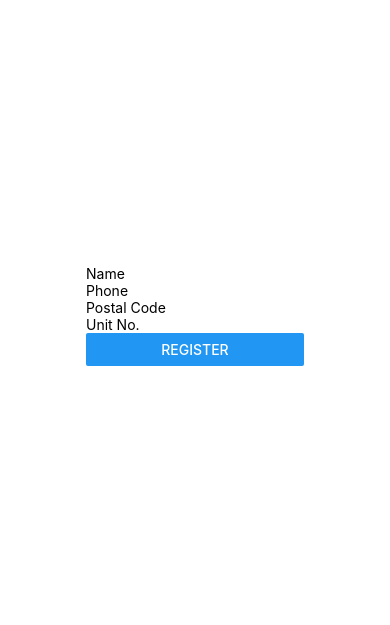
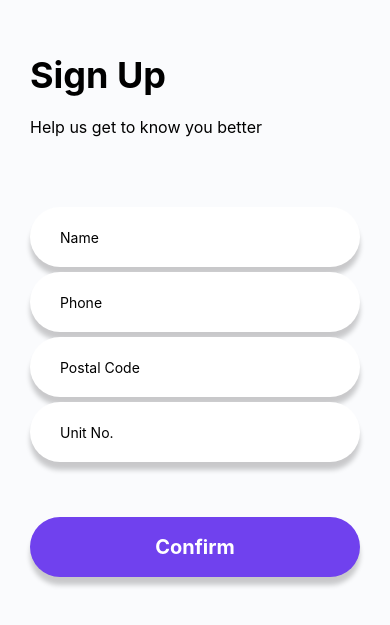
Before and after one commit to geraldhyw/code_exp_2021, a React Native app: screen /Bulletin in a window 390 px wide. Shown: the part 107-732 px from the top of the page. Built offline with nearby package versions, Linux system fonts and the light colour scheme.

Commit message:
added ui for register, bulletin, details page

```diff
--- a/App.js
+++ b/App.js
@@ -9,15 +9,16 @@ export default function App() {
   const [particulars, setParticulars] = useState({
     postal: ""
   });
+  // console.disableYellowBox = true;
 
   return (
-    <SafeAreaView style={{flex: 1}}>
+    <SafeAreaView style={{flex: 1, backgroundColor: '#FAFBFD',}}>
       {isLoggedIn ?
-        (<NavigationContainer>
-            <BottomNav particulars={particulars}></BottomNav>
-          </NavigationContainer>)
-        :
-        (<RegisterPage setLoggedIn={setLoggedIn} setParticulars={setParticulars}></RegisterPage>)}
+      (<NavigationContainer>
+          <BottomNav particulars={particulars}></BottomNav>
+        </NavigationContainer>)
+      :
+      (<RegisterPage setLoggedIn={setLoggedIn} setParticulars={setParticulars}></RegisterPage>)}
     </SafeAreaView>
   )
 }
--- a/routes/bottomNavigator.js
+++ b/routes/bottomNavigator.js
@@ -1,5 +1,7 @@
 import React from 'react';
+import { StyleSheet, Text, View } from 'react-native';
 import { createBottomTabNavigator } from '@react-navigation/bottom-tabs';
+import Ionicons from 'react-native-vector-icons/Ionicons';
 import StackNav from './stackNavigator';
 import Profile from '../screens/profile';
 import AcceptList from '../screens/acceptList';
@@ -10,11 +12,70 @@ const Bottom = createBottomTabNavigator();
 export default function BottomNav(props) {
   console.log(props.particulars);
   return (
-    <Bottom.Navigator>
+    <Bottom.Navigator
+    tabBarOptions={tabBar}
+    screenOptions={({ route }) => ({
+      tabBarIcon: ({ focused, color, size }) => {
+        let iconName;
+
+        if (route.name === "Bulletin") {
+          iconName = "clipboard";
+        } else if (route.name === "Accept List") {
+          iconName = "checkmark-circle";
+        } else if (route.name === "Request List") {
+          iconName = "cart";
+        } else if (route.name === "Profile") {
+          iconName = "person";
+        }
+
+        return <Ionicons name={iconName} size={size} color={color} />;
+      },
+    })}>
       <Bottom.Screen name="Bulletin" component={StackNav} initialParams={props.particulars}/>
-      <Bottom.Screen name="Profile" component={Profile} />
       <Bottom.Screen name="Accept List" component={AcceptList} />
       <Bottom.Screen name="Request List" component={RequestList} initialParams={props.particulars}/>
+      <Bottom.Screen name="Profile" component={Profile} />
     </Bottom.Navigator>
   );
 }
+
+const styles = StyleSheet.create({
+  tabLabel: {
+    // padding: 5,
+    // borderWidth: 1,
+    // borderColor: "red",
+    // borderColorTop: "white",
+  },
+  tab: {
+    // borderWidth: 1,
+    // borderColor: "grey",
+    // paddingVertical: 0,
+    // borderWidth: 1,
+    // borderColor: "red",
+
+  },
+  bar: {
+    // marginVertical: 8,
+    // marginTop: 4,
+    shadowColor: "#000",
+    shadowOffset: {
+      width: 0,
+      height: -6,
+    },
+    shadowOpacity: 0.2,
+    shadowRadius: 3,
+    backgroundColor : "#FAFBFD"
+  }
+});
+
+const tabBar = {
+  activeTintColor: "#7041EE",
+  // inactiveTintColor: "green",
+  activeBackgroundColor: "#FAFBFD",
+  inactiveBackgroundColor: "#FAFBFD",
+  showLabel: "false",
+  style: styles.bar,
+  labelStyle: styles.tabLabel,
+  tabStyle: styles.tab,
+  // allowFontScaling: "true",
+}
--- a/screens/acceptList.js
+++ b/screens/acceptList.js
@@ -42,7 +42,7 @@ export default function AcceptList({navigation}) {
 const styles = StyleSheet.create({
   container: {
     flex: 1,
-    backgroundColor: '#fff',
+    backgroundColor: '#FAFBFD',
     alignItems: 'center',
     justifyContent: 'center',
   },
--- a/screens/bulletin.js
+++ b/screens/bulletin.js
@@ -2,6 +2,7 @@ import React, { useState } from 'react';
 import { StyleSheet, Text, View, FlatList, TouchableOpacity } from 'react-native';
 import { getBulletinList } from '../shared/bulletinList';
 import { useIsFocused } from '@react-navigation/native';
+import Ionicons from 'react-native-vector-icons/Ionicons';
 
 export default function BulletinPage({navigation, route}) {
 
@@ -10,35 +11,39 @@ export default function BulletinPage({navigation, route}) {
     return favor.postal == postal;
   }
 
+  // Check user for actual application, but not for demo purposes
   function checkUser(favor) {
     return favor.phone != phone;
   }
 
-  let favors = getBulletinList().filter(checkPostal).filter(checkUser);
+  // let favors = getBulletinList().filter(checkPostal).filter(checkUser);
+  let favors = getBulletinList().filter(checkPostal);
   const isFocused = useIsFocused();
 
   return (
     <View style={styles.container}>
-      <Text>Bulletin</Text>
       {isFocused ?
       (<FlatList
         data={favors.filter(checkPostal)}
         keyExtractor={item => item.id.toString()}
         renderItem={({item}) => (
           <View style={styles.favorContainer}>
-            <Text>{item.name}</Text>
-            <Text>{item.phone}</Text>
-            <Text>{item.description}</Text>
+            <View style={styles.containerLeft}>
+              <Text style={styles.favorTitle}>{item.title}</Text>
+              <Text style={styles.favorTip}>Tip: ${item.tip}</Text>
+            </View>
 
+            <View style={styles.containerRight}>
               <TouchableOpacity
-              style={styles.button}
+                style={styles.favorArrow}
                 onPress={() => {
                   navigation.navigate("Favour Details", {
                     favorDetails: item
                   });
                 }}>
-              <Text>See More</Text>
+                <Ionicons name={"arrow-forward"} size={32} color={"#ABABAB"} />
               </TouchableOpacity>
+            </View>
           </View>
         )}
       />):<FlatList />}
@@ -49,16 +54,42 @@ export default function BulletinPage({navigation, route}) {
 const styles = StyleSheet.create({
   container: {
     flex: 1,
-    backgroundColor: '#fff',
-    alignItems: 'center',
+    backgroundColor: '#FAFBFD',
+    // alignItems: 'center',
     justifyContent: 'center',
   },
   favorContainer: {
-    backgroundColor: "grey",
-    padding: 10,
-    margin: 5,
+    backgroundColor: "white",
+    shadowColor: "#000",
+    shadowOffset: {
+      width: 0,
+      height: 8,
     },
-  button: {
-    backgroundColor: "green",
-  }
+    shadowOpacity: 0.2,
+    shadowRadius: 5,
+    backgroundColor : "#fff",
+    marginHorizontal: 30,
+    marginVertical: 8,
+    padding: 20,
+    borderRadius: 25,
+    flexDirection: "row",
+    justifyContent: "space-between"
+  },
+  containerLeft: {
+
+  },
+  containerRight: {
+    alignSelf: "center"
+  },
+  favorTitle: {
+    fontSize: 20,
+    fontWeight: "bold",
+    paddingBottom: 5,
+  },
+  favorTip: {
+
+  },
+  favorArrow: {
+
+  },
 });
--- a/screens/createRequest.js
+++ b/screens/createRequest.js
@@ -14,7 +14,7 @@ const createFavorSchema = yup.object({
 export default function CreateRequest({ navigation, route, params, setModalOpen }) {
   const {name, phone, postal, unit} = params;
 
-  function createRequestObject(favorDescription) {
+  function createRequestObject(favorDescription, favorTitle, favorTip) {
     let randomId = generateId();
     console.log(randomId);
 
@@ -24,19 +24,21 @@ export default function CreateRequest({ navigation, route, params, setModalOpen
       phone: phone,
       postal: postal,
       unit: unit,
-      description: favorDescription
+      description: favorDescription,
+      title: favorTitle,
+      tip: favorTip,
     }
   }
 
   return (
     <View style={styles.container}>
       <Formik
-        initialValues={{description: ""}}
+        initialValues={{description: "", title: "", tip: ""}}
         validationSchema={createFavorSchema}
         onSubmit={
           // store data in db
           (values) => {
-            let favor = createRequestObject(values.description);
+            let favor = createRequestObject(values.description, values.title, values.tip);
             addBulletinList(favor);
             addRequestList(favor);
             setModalOpen(false);
@@ -45,16 +47,37 @@ export default function CreateRequest({ navigation, route, params, setModalOpen
       >
         {({ handleChange, handleBlur, handleSubmit, values, touched, errors }) => (
           <View>
+            {/* Title */}
+            <Text>Title</Text>
+            <TextInput
+              placeholder="Title"
+              onChangeText={handleChange("title")}
+              value={values.title}
+              onBlur={handleBlur("title")}
+            />
+            <Text>{touched.title && errors.title}</Text>
+
             {/* Description */}
             <Text>Description</Text>
             <TextInput
               multiline
-              placeholder="Description"
+              // placeholder="Description"
               onChangeText={handleChange("description")}
               value={values.description}
               onBlur={handleBlur("description")}
             />
             <Text>{touched.description && errors.description}</Text>
+
+            {/* Tip */}
+            <Text>Tip</Text>
+            <TextInput
+              keyboardType="numeric"
+              placeholder="Tip"
+              onChangeText={handleChange("tip")}
+              value={values.tip}
+              onBlur={handleBlur("tip")}
+            />
+            <Text>{touched.tip && errors.tip}</Text>
 
             <Button title="Create Favor" onPress={handleSubmit}/>
           </View>
@@ -68,7 +91,7 @@ export default function CreateRequest({ navigation, route, params, setModalOpen
 const styles = StyleSheet.create({
   container: {
     flex: 1,
-    backgroundColor: '#fff',
+    backgroundColor: '#FAFBFD',
     alignItems: 'center',
     justifyContent: 'center',
   },
--- a/screens/favorDetails.js
+++ b/screens/favorDetails.js
@@ -2,14 +2,38 @@ import React from 'react';
 import { StyleSheet, Text, View, TouchableOpacity } from 'react-native';
 import { addAcceptList, getAcceptList } from '../shared/acceptList';
 import { removeBulletinList } from '../shared/bulletinList';
+import Ionicons from 'react-native-vector-icons/Ionicons';
 
 export default function FavorDetails({navigation, route}) {
   let favorDetails = route.params.favorDetails;
   return (
     <View style={styles.container}>
-      <Text>{favorDetails.name}</Text>
-      <Text>{favorDetails.phone}</Text>
+      {navigation.setOptions({ title: favorDetails.title })}
+      <Text style={styles.headerText}>Description</Text>
+      <View style={styles.detailsContainer}>
         <Text>{favorDetails.description}</Text>
+      </View>
+
+      <Text style={styles.headerText}>Tip</Text>
+      <View style={styles.detailsContainer}>
+        <Text>${favorDetails.tip}</Text>
+      </View>
+
+      <View style={styles.particulars}>
+        <View style={styles.circle}>
+          <Ionicons name={"person"} size={60} color={"white"} />
+        </View>
+        <Text style={styles.name}>{favorDetails.name}</Text>
+      </View>
+
+      <View style={styles.buttonContainer}>
+        <TouchableOpacity
+          style={styles.button}
+          onPress={() => {
+            navigation.navigate("Bulletin")
+          }}>
+            <Ionicons name={"close-circle"} size={60} color={"#F0A79C"} />
+        </TouchableOpacity>
 
         <TouchableOpacity
           style={styles.button}
@@ -18,8 +42,9 @@ export default function FavorDetails({navigation, route}) {
             removeBulletinList(favorDetails);
             navigation.navigate("Bulletin")
           }}>
-        <Text>Accept Favor</Text>
+            <Ionicons name={"checkmark-circle"} size={60} color={"#A7E5CB"} />
         </TouchableOpacity>
+      </View>
     </View>
   );
 }
@@ -27,11 +52,57 @@ export default function FavorDetails({navigation, route}) {
 const styles = StyleSheet.create({
   container: {
     flex: 1,
-    backgroundColor: '#fff',
-    alignItems: 'center',
-    justifyContent: 'center',
+    backgroundColor: '#FAFBFD',
+    paddingHorizontal: 30,
+    // alignItems: 'center',
+    // justifyContent: 'center',
+  },
+  favorTitle: {
+    fontSize: 20,
+    fontWeight: "bold",
+    paddingBottom: 20,
+  },
+  headerText: {
+    fontSize: 16,
+  },
+  detailsContainer: {
+    backgroundColor: "white",
+    shadowColor: "#000",
+    shadowOffset: {
+      width: 0,
+      height: 8,
+    },
+    shadowOpacity: 0.2,
+    shadowRadius: 5,
+    backgroundColor : "#fff",
+    marginTop: 8,
+    marginBottom: 20,
+    padding: 20,
+    borderRadius: 25,
+  },
+  buttonContainer: {
+    flexDirection: "row",
+    justifyContent: "center",
   },
   button: {
-    backgroundColor: "green",
+    marginHorizontal: 20,
+  },
+  particulars: {
+    marginTop: 30,
+    marginBottom: 10,
+    alignItems: "center",
+  },
+  circle: {
+    height: 100,
+    width: 100,
+    borderRadius: 50,
+    backgroundColor: "#ABABAB",
+    justifyContent: "center",
+    alignItems: "center",
+    marginBottom: 10,
+  },
+  name: {
+    fontWeight: "bold",
+    fontSize: 16,
   }
 });
--- a/screens/profile.js
+++ b/screens/profile.js
@@ -12,7 +12,7 @@ export default function Profile() {
 const styles = StyleSheet.create({
   container: {
     flex: 1,
-    backgroundColor: '#fff',
+    backgroundColor: '#FAFBFD',
     alignItems: 'center',
     justifyContent: 'center',
   },
--- a/screens/register.js
+++ b/screens/register.js
@@ -1,9 +1,7 @@
 import React from 'react';
-import { StyleSheet, Text, View, TextInput, Button } from 'react-native';
+import { StyleSheet, Text, View, TextInput, TouchableOpacity } from 'react-native';
 import { Formik } from 'formik';
 import * as yup from "yup";
-
-// can do login page + authentication page if got time
 
 const registerSchema = yup.object({
   name: yup.string()
@@ -24,9 +22,11 @@ const registerSchema = yup.object({
 export default function RegisterPage(props) {
   return (
     <View style={styles.container}>
+      <Text style={styles.headerText}>Sign Up</Text>
+      <Text style={styles.headerDescription}>Help us get to know you better</Text>
       <Formik
         initialValues={{name: "", phone: "", postal: "", unit: ""}}
-        validationSchema={registerSchema}
+        // validationSchema={registerSchema}
         onSubmit={
           // store data in db
           (values) => {
@@ -45,6 +45,7 @@ export default function RegisterPage(props) {
               onChangeText={handleChange("name")}
               value={values.name}
               onBlur={handleBlur("name")}
+              style={styles.inputContainer}
             />
             <Text>{touched.name && errors.name}</Text>
 
@@ -55,6 +56,7 @@ export default function RegisterPage(props) {
               value={values.phone}
               keyboardType="numeric"
               onBlur={handleBlur("phone")}
+              style={styles.inputContainer}
             />
             <Text>{touched.phone && errors.phone}</Text>
 
@@ -65,6 +67,7 @@ export default function RegisterPage(props) {
               value={values.postal}
               keyboardType="numeric"
               onBlur={handleBlur("postal")}
+              style={styles.inputContainer}
             />
             <Text>{touched.postal && errors.postal}</Text>
 
@@ -74,10 +77,15 @@ export default function RegisterPage(props) {
               onChangeText={handleChange("unit")}
               value={values.unit}
               onBlur={handleBlur("unit")}
+              style={styles.inputContainer}
             />
             <Text>{touched.unit && errors.unit}</Text>
 
-            <Button title="Register" onPress={handleSubmit}/>
+            <TouchableOpacity
+              onPress={handleSubmit}
+              style={styles.button}>
+              <Text style={styles.buttonText}>Confirm</Text>
+            </TouchableOpacity>
           </View>
         )}
 
@@ -89,8 +97,53 @@ export default function RegisterPage(props) {
 const styles = StyleSheet.create({
   container: {
     flex: 1,
-    backgroundColor: '#fff',
-    alignItems: 'center',
+    backgroundColor: '#FAFBFD',
+    paddingHorizontal: 30,
+    paddingVertical: "30%",
+    // alignItems: 'center',
     justifyContent: 'center',
   },
+  headerText: {
+    fontWeight: "bold",
+    fontSize: 36,
+  },
+  headerDescription: {
+    paddingVertical: 20,
+    marginBottom: 50,
+    fontSize: 16,
+  },
+  inputContainer: {
+    borderRadius: 30,
+    height: 60,
+    marginBottom: 5,
+    paddingHorizontal: 30,
+    shadowColor: "#000",
+    shadowOffset: {
+      width: 0,
+      height: 8,
+    },
+    shadowOpacity: 0.2,
+    shadowRadius: 5,
+    backgroundColor : "#fff"
+  },
+  button: {
+    justifyContent: "center",
+    alignItems: "center",
+    borderRadius: 30,
+    height: 60,
+    marginTop: 50,
+    shadowColor: "#000",
+    shadowOffset: {
+      width: 0,
+      height: 8,
+    },
+    shadowOpacity: 0.2,
+    shadowRadius: 5,
+    backgroundColor : "#7041EE"
+  },
+  buttonText: {
+    fontSize: 20,
+    fontWeight: "bold",
+    color: "white",
+  }
 });
--- a/screens/requestList.js
+++ b/screens/requestList.js
@@ -54,7 +54,7 @@ export default function RequestList({ navigation, route }) {
 const styles = StyleSheet.create({
   container: {
     flex: 1,
-    backgroundColor: '#fff',
+    backgroundColor: '#FAFBFD',
     alignItems: 'center',
     justifyContent: 'center',
   },
```
Also changed, not shown: routes/stackNavigator.js (+37 -3 lines), shared/bulletinList.js (+9 -3 lines). Lines whose indentation alone changed are shown as unchanged.
